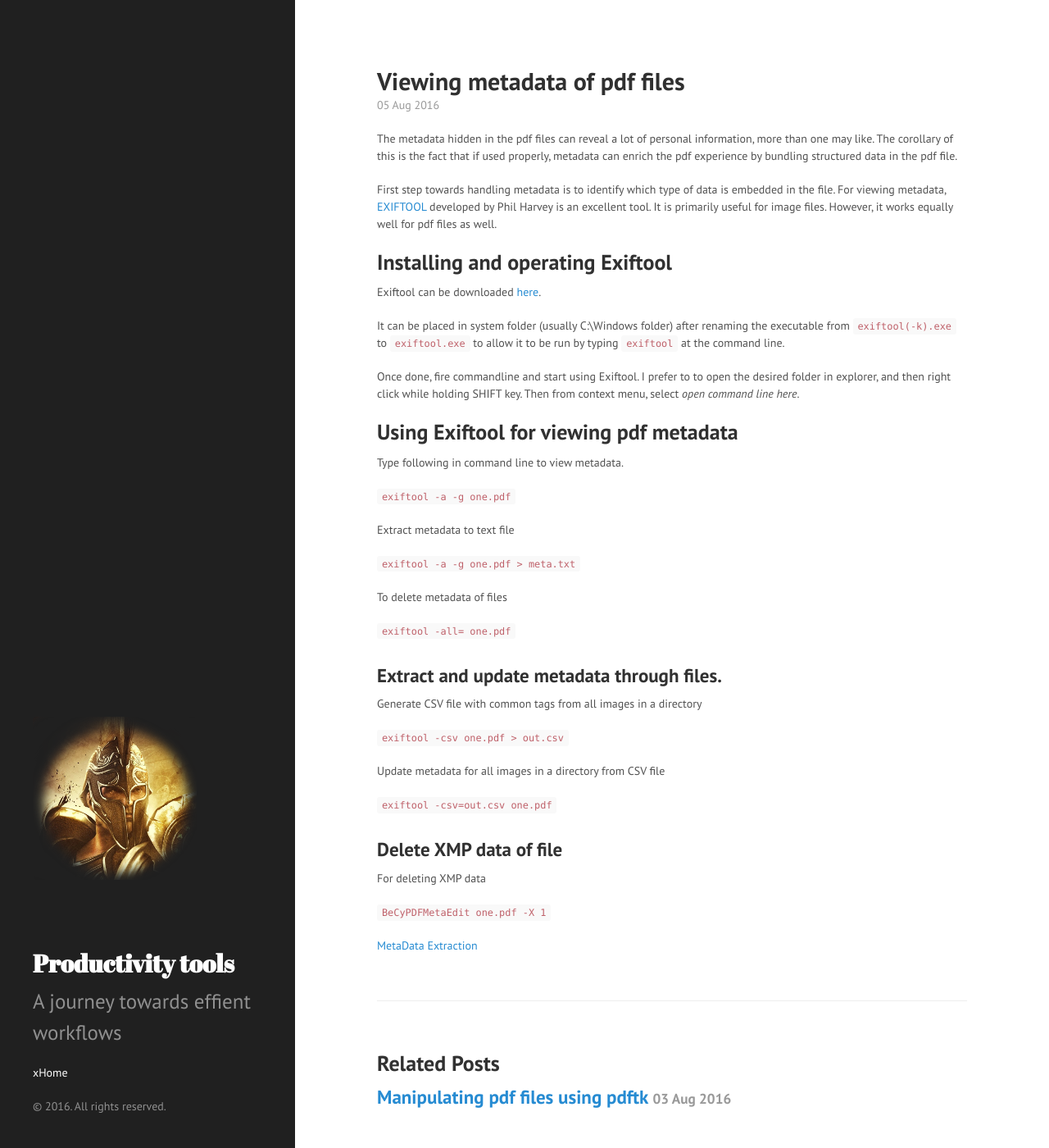
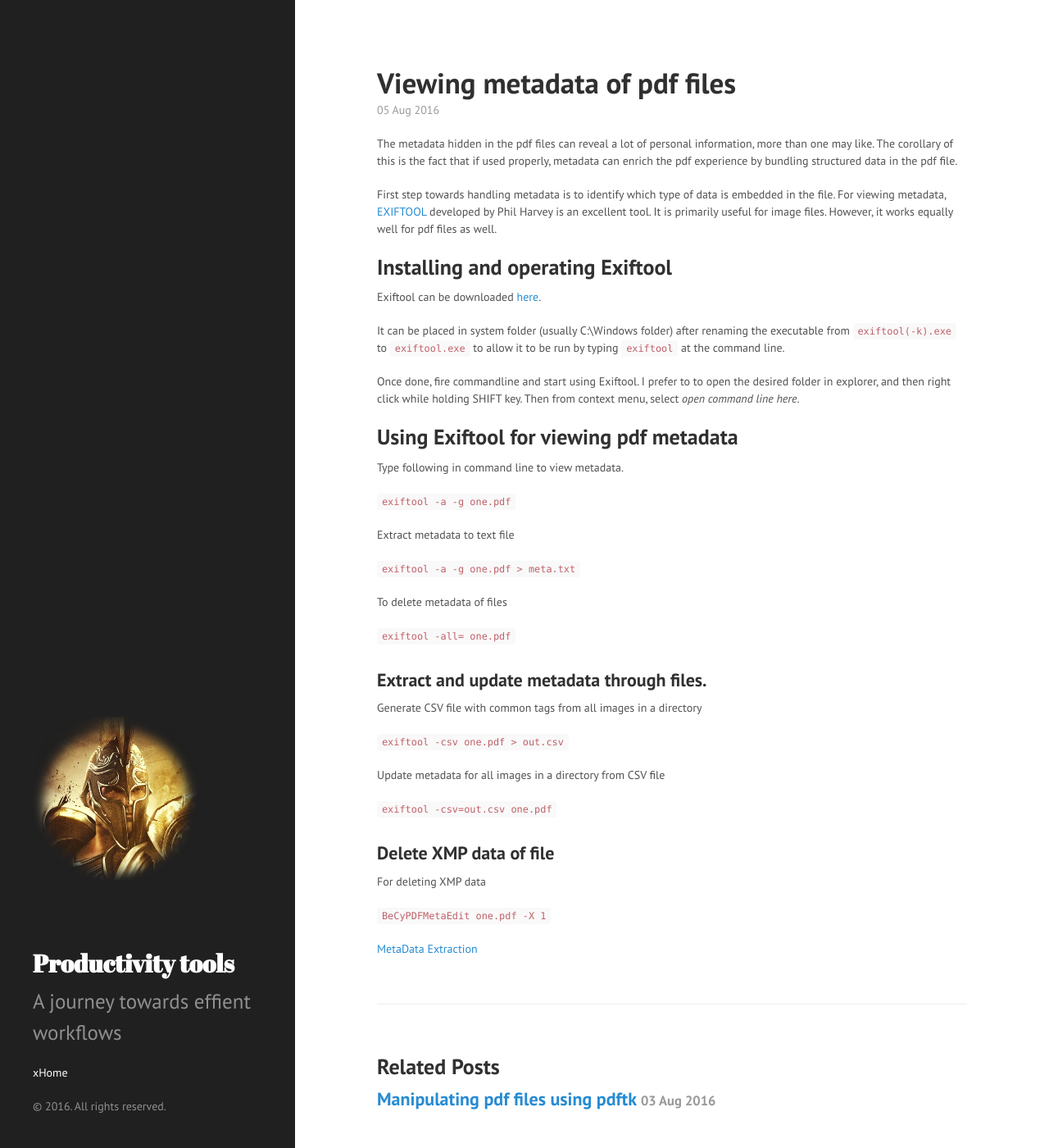
Before and after one commit to MaheshTK/MaheshTK.github.io, a Jekyll site: the page built from _posts/2016-08-05-viewing-metadata-of-pdf-files.markdown, in a window 1280 px wide and 1400 px high. Shown: the whole window at 82% size. Built offline with Jekyll 4.4.1, drawn with Linux system fonts in a browser that asks for light colours.

Commit message:
Update poole.css

```diff
--- a/public/css/poole.css
+++ b/public/css/poole.css
@@ -86,7 +86,7 @@ h1, h2, h3, h4, h5, h6 {
   text-rendering: optimizeLegibility;
 }
 h1 {
-  font-size: 1.5rem;
+  font-size: 1.75rem;
 }
 h2 {
   margin-top: 1rem;
@@ -94,7 +94,7 @@ h2 {
 }
 h3 {
   margin-top: 1.5rem;
-  font-size: 1.15rem;
+  font-size: 1.1rem;
 }
 h4, h5, h6 {
   margin-top: 1rem;
```
